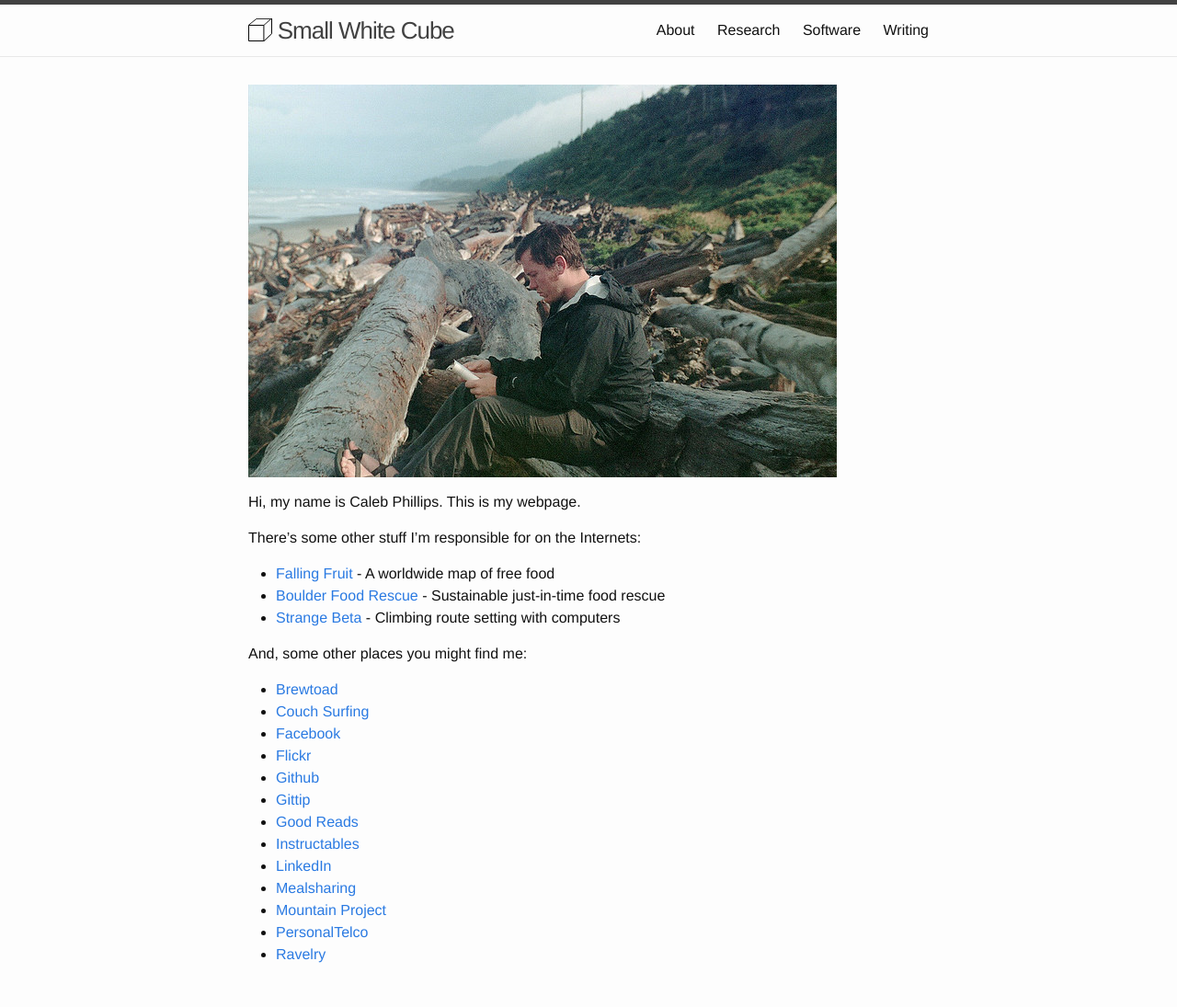
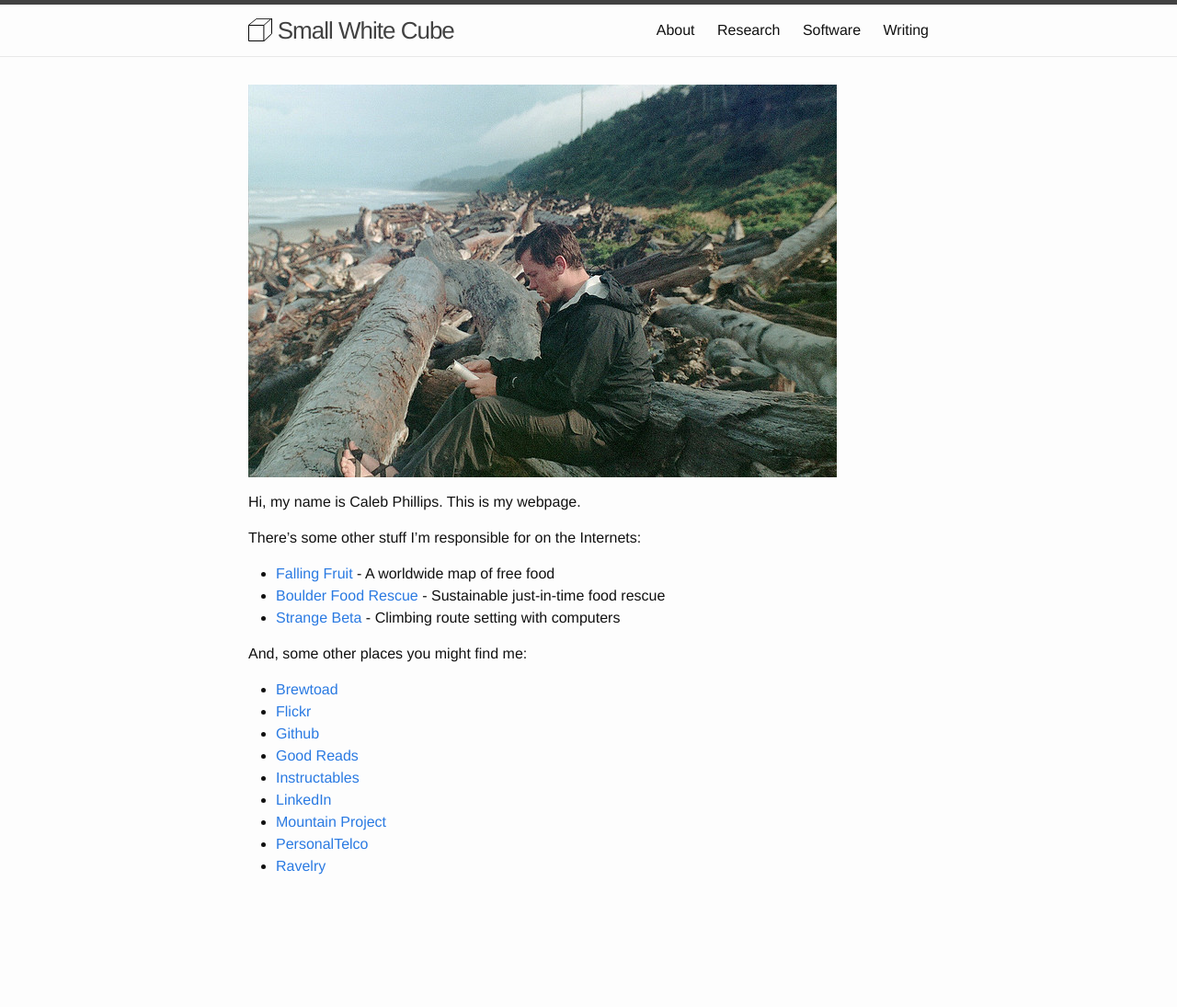
Before and after one commit to somerandomsequence/smallwhitecube, a Jekyll site: the page built from index.md, in a window 1280 px wide. Shown: the whole page at 92% size. Built offline with Jekyll 4.4.1, drawn with Linux system fonts in a browser that asks for light colours; nearby versions of some CDN libraries; after the commit the page ends 999 px from its top, so only the background shows below that.

Commit message:
more outdated links

```diff
--- a/index.md
+++ b/index.md
@@ -14,15 +14,11 @@ There's some other stuff I'm responsible for on the Internets:
 And, some other places you might find me:
 
 *  [Brewtoad](http://www.brewtoad.com/users/50568)
-*  [Couch Surfing](https://www.couchsurfing.org/people/cphillips/)
-*  [Facebook](http://www.facebook.com/profile.php?id=42001954)
 *  [Flickr](http://flickr.com/photos/somerandomsequence)
 *  [Github](https://github.com/somerandomsequence)
-*  [Gittip](https://www.gittip.com/Caleb%20Phillips/)
 *  [Good Reads](http://www.goodreads.com/user/show/1442825)
 *  [Instructables](http://www.instructables.com/member/cphillips/)
 *  [LinkedIn](http://www.linkedin.com/in/smallwhitecube)
-*  [Mealsharing](http://www.mealsharing.com/users/caleb-p)
 *  [Mountain Project](http://www.mountainproject.com/u/caleb_phillips/106046876)
 *  [PersonalTelco](http://wiki.personaltelco.net/CalebPhillips)
 *  [Ravelry](http://www.ravelry.com/people/caleb)
```
